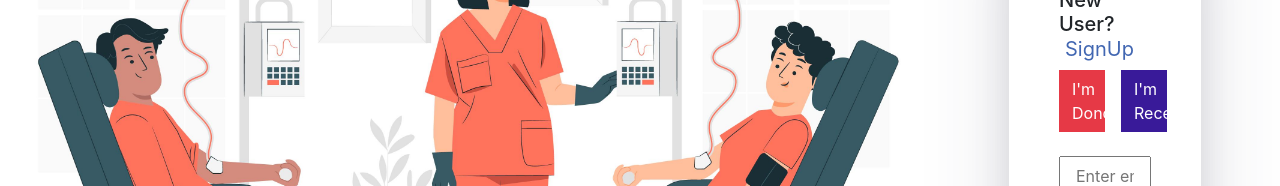
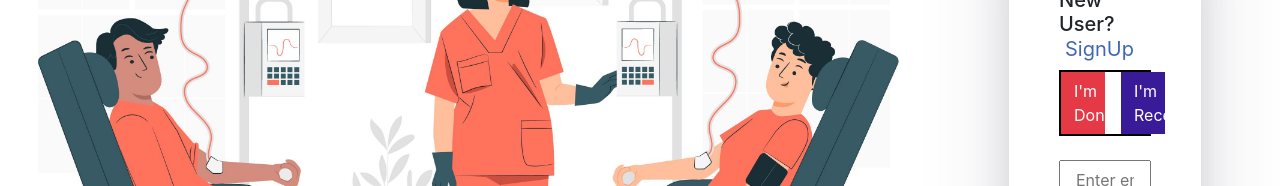
Before and after one commit to tanujdey7/donateindia, a React (Create React App) app: page /Login in a window 1280 px wide. Shown: the part 291-477 px from the top of the page. Built offline with nearby package versions, Linux system fonts and the light colour scheme.

Commit message:
nothing done

```diff
--- a/src/Pages/Loginpages/Login.css
+++ b/src/Pages/Loginpages/Login.css
@@ -50,6 +50,7 @@
 .login-switch-btns {
     width: 100%;
     display: flex;
+    border: 2px solid black;
     margin-left: auto;
     margin-right: auto;
 }
--- a/src/Pages/Loginpages/Login.jsx
+++ b/src/Pages/Loginpages/Login.jsx
@@ -5,10 +5,14 @@ import { SiFacebook } from "react-icons/si";
 import Donationpic from "../Images/logindonate.jpg";
 
 const Login = () => {
+
   const [state, setstate] = useState(false);
   const [signup, setSignup] = useState(false);
 
+  const Colors=['white','black','red'];
+
   return (
+
     <div className="login-section">
       <div className="login-wrapper">
         <div className="login-form-wrapper-row row">
@@ -18,16 +22,17 @@ const Login = () => {
             </div>
 
             <div className="signup-form-col col">
-              {signup===false?(<div className="login-form-div">
+              {signup === false ? (<div className="login-form-div">
                 <div className="login-head">
                   <h1 className="login-title-text">Sign in</h1>
-                  <h5>New User?<button className="signup-into-btn btn-md" onClick={()=>setSignup(true)}>SignUp</button></h5>
+                  <h5>New User?<button className="signup-into-btn btn-md" onClick={() => setSignup(true)}>SignUp</button></h5>
                 </div>
                 <div className="whole-login-sec-wrap">
-                <div className="login-switch-btns">
+                  <div className="login-switch-btns" id="login-switch-btns">
                     <button
                       onClick={() => setstate(false)}
                       className="btn login-switch-donor-btn"
+
                     >
                       I'm Donor
                     </button>
@@ -94,7 +99,7 @@ const Login = () => {
                 <div className="login-form-div">
                   <div className="login-head">
                     <h1 className="login-title-text">SignUp</h1>
-                  <h5>New User?<button className="signup-into-btn btn-md" onClick={()=>setSignup(false)}>Sign</button></h5>
+                    <h5>New User?<button className="signup-into-btn btn-md" onClick={() => setSignup(false)}>Sign</button></h5>
                   </div>
                   <div className="whole-login-sec-wrap">
                     <div className="login-switch-btns">
```
Lines whose indentation alone changed are shown as unchanged.
